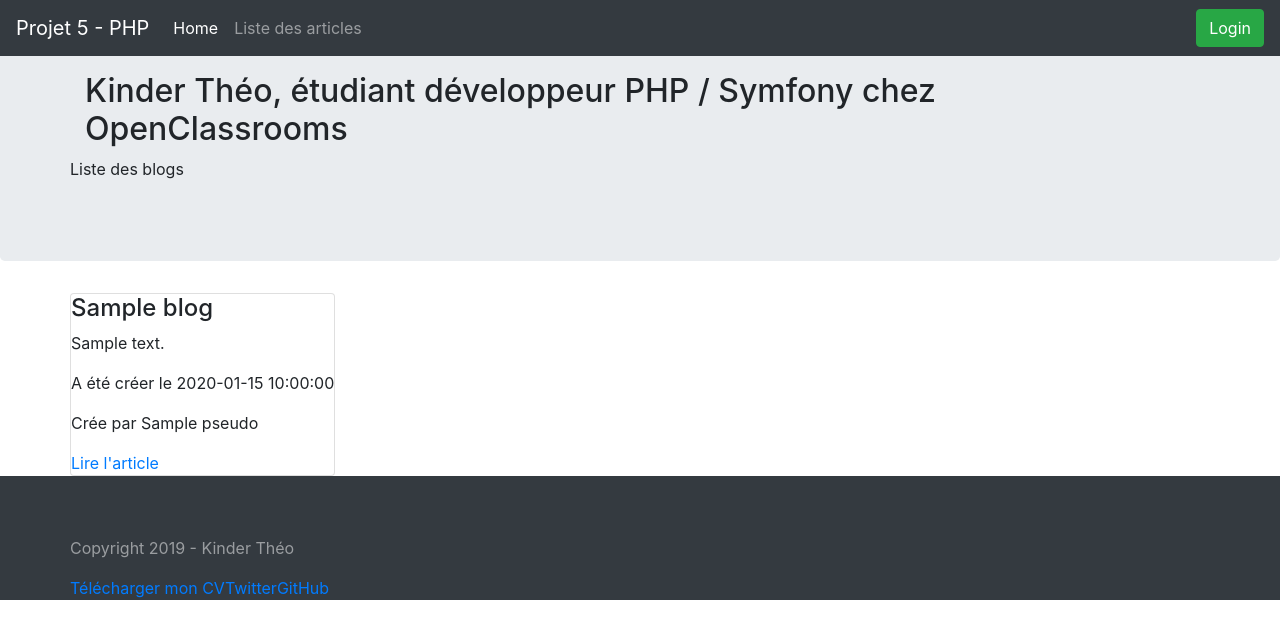
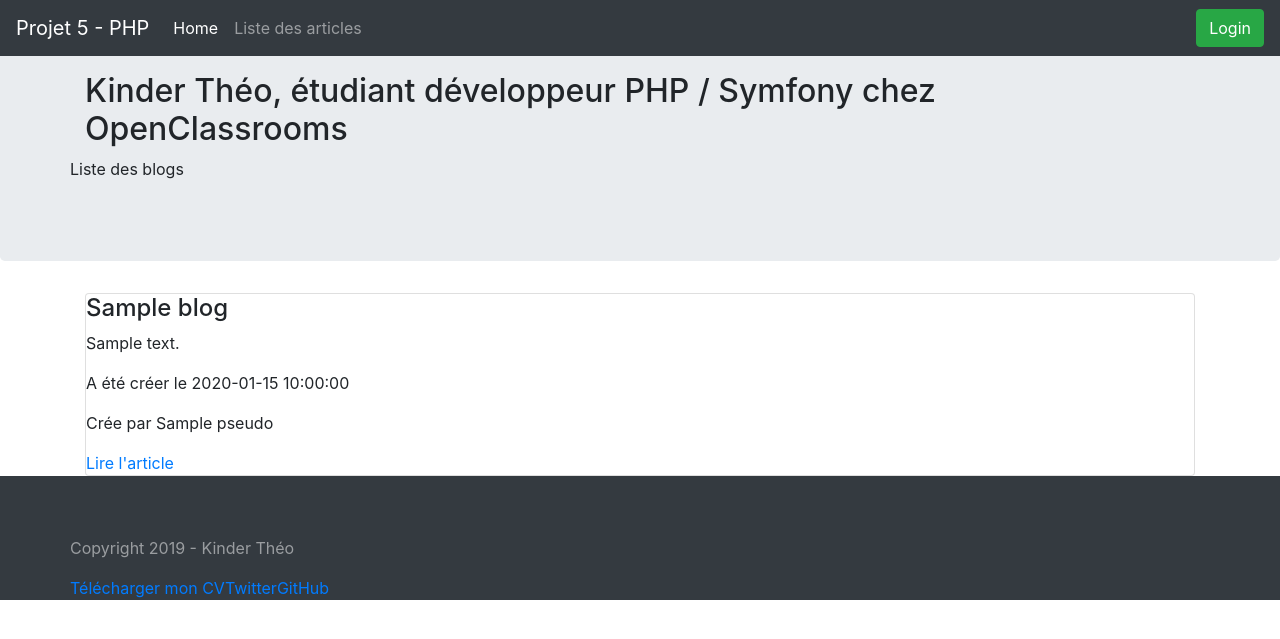
Before and after one commit to temimi94/Blog, a PHP site: template src/View/listblog.twig in a window 1280 px wide. Shown: the top 639 px of the page. Run offline with PHP 8.4, Linux system fonts and the light colour scheme; the template is opened without the code that fills it: most values are stand-ins (such as "Sample title", 1, 10 or a date in 2020); some libraries are stand-ins or nearby versions.

Commit message:
Update listblog.twig

```diff
--- a/src/View/listblog.twig
+++ b/src/View/listblog.twig
@@ -7,9 +7,7 @@
 {% endblock %}
 
 {% block content %}
-    <div class="row">
         {% for blog in listBlog %}
-            <div class="col-xs">
                 <div class="card">
                     <h4 class="card-block">{{ blog.title }}</h4>
                     <p class="card-text">{{ blog.content }}</p>
@@ -21,8 +19,6 @@
                     <p>Crée par {{ blog.pseudo }}</p>
                     <a href="index.php?page=blog&idblog={{ blog.id_article }}">Lire l'article</a>
                 </div>
-            </div>
         {% endfor %}
-    </div>
 
 {% endblock %}
```
